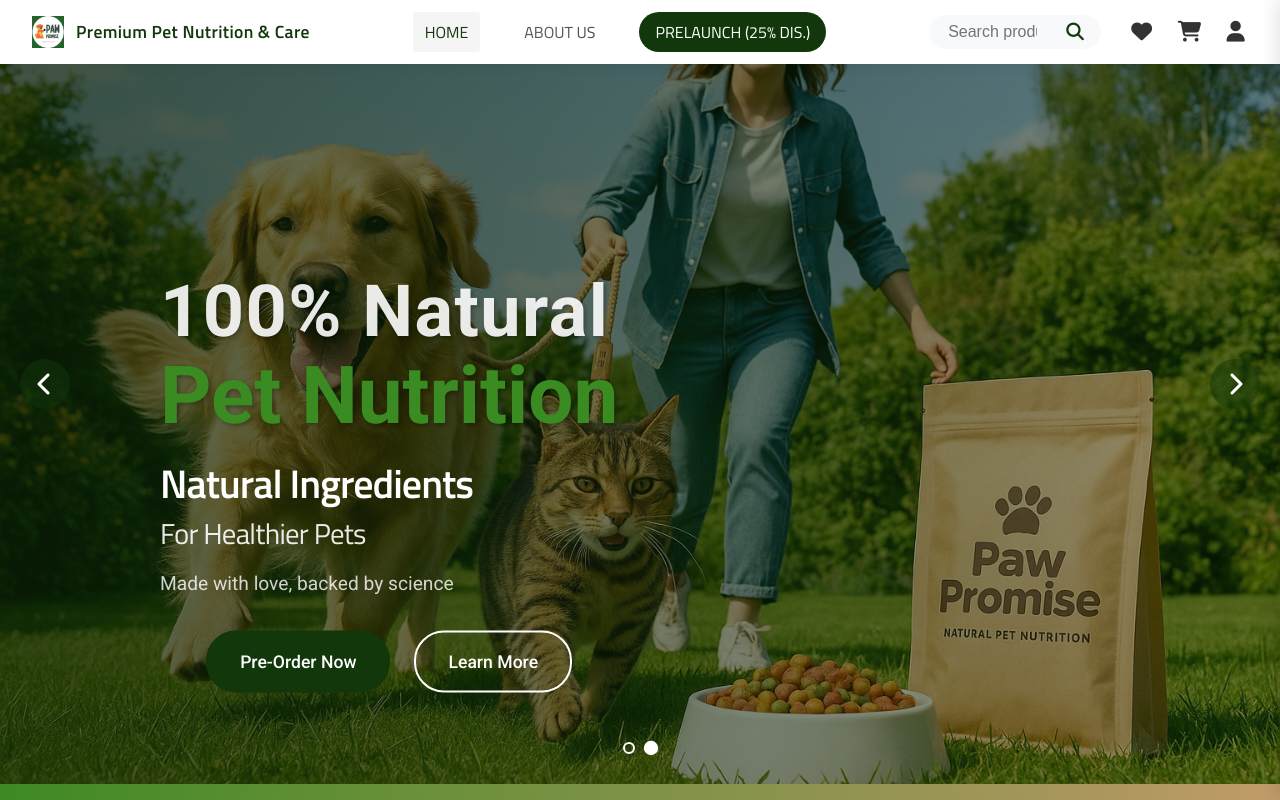
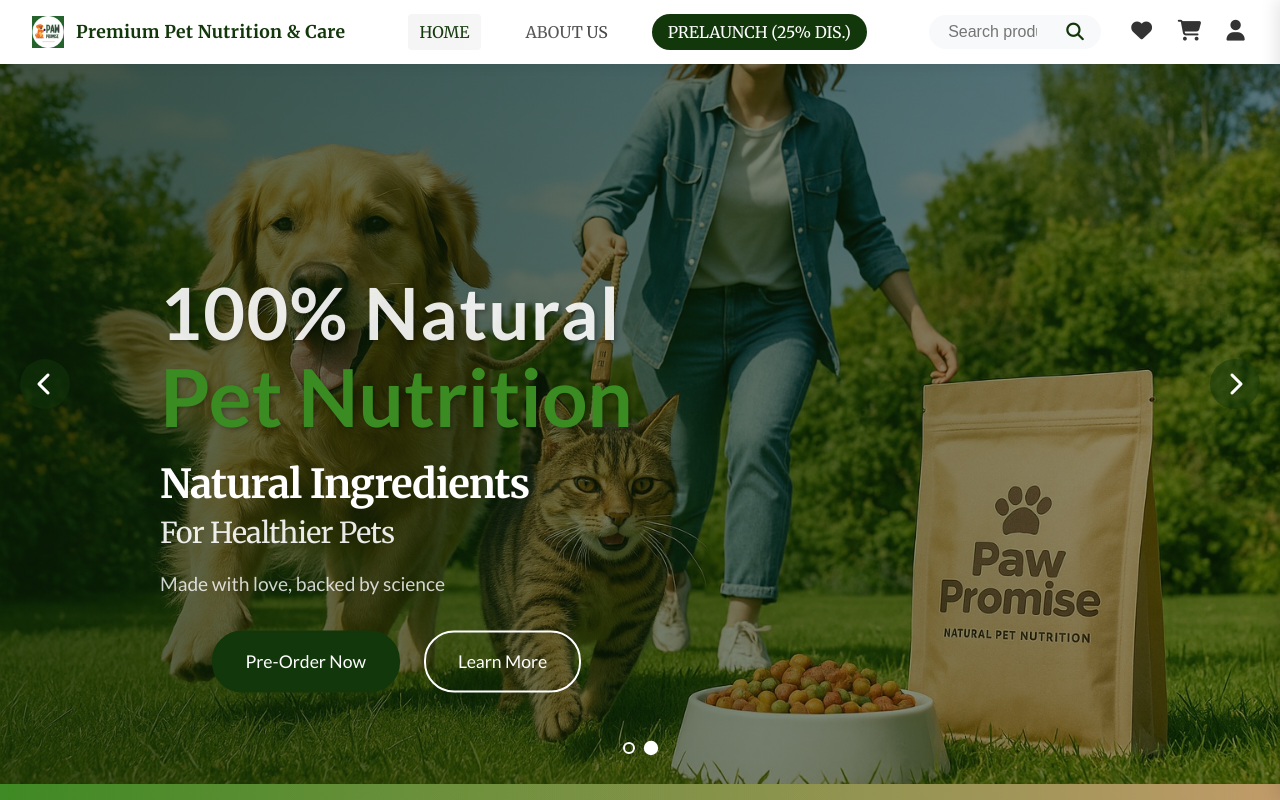
Before and after one commit to tuleshghelani/pawpromise, an Angular app: page / in a window 1280 px wide. Built offline with nearby package versions, Linux system fonts and the light colour scheme.

Commit message:
Update typography and font styles in index.html and styles; replace existing fonts with Merriweather and Lato for improved readability and aesthetics

```diff
--- a/src/index.html
+++ b/src/index.html
@@ -9,11 +9,9 @@
   <link rel="icon" type="image/x-icon" href="favicon.ico">
   <link rel="preconnect" href="https://fonts.googleapis.com">
   <link rel="preconnect" href="https://fonts.gstatic.com" crossorigin>
-  <link href="https://fonts.googleapis.com/css2?family=Titillium+Web:wght@400;600;700&family=Roboto:wght@400;500;700&family=Montserrat:wght@600;700;800&display=swap" rel="stylesheet">
-  <link href="https://fonts.googleapis.com/css2?family=Inter:wght@400;500;600;700&display=swap" rel="stylesheet">
-  <link href="https://fonts.googleapis.com/css?family=Roboto:400,500,700&display=swap" rel="stylesheet">
+  <link href="https://fonts.googleapis.com/css2?family=Merriweather:wght@400;700;800&family=Lato:wght@400;500;600;700;800&display=swap" rel="stylesheet">
+  <link href="https://fonts.googleapis.com/css2?family=Lato:wght@400;700;800&family=Lato:wght@400;500;600;700;800&display=swap" rel="stylesheet">
   <!-- <link rel="canonical" href="https://pawpromise.co.uk{{ router.url }}" *ngIf="router.url"> -->
-  <link href="https://fonts.googleapis.com/css2?family=Roboto:wght@300;400;500&display=swap" rel="stylesheet">
   <!-- <link href="https://fonts.googleapis.com/icon?family=Material+Icons" rel="stylesheet"> -->
 </head>
 <body>
--- a/src/styles.scss
+++ b/src/styles.scss
@@ -187,6 +187,4 @@ a {
   margin-bottom: 2rem;
 }
 
-
 html, body { height: 100%; }
-body { margin: 0; font-family: Roboto, "Helvetica Neue", sans-serif; }
--- a/src/styles/_typography.scss
+++ b/src/styles/_typography.scss
@@ -1,7 +1,7 @@
 // Font Families
-$font-primary: 'Titillium Web', sans-serif;    // Modern, technical look for headings
-$font-secondary: 'Montserrat', sans-serif;     // Strong, professional for subheadings
-$font-body: 'Roboto', sans-serif;             // Clean, readable for body text
+$font-primary: 'Merriweather', serif;    // Modern, technical look for headings
+$font-secondary: 'Lato', sans-serif;     // Strong, professional for subheadings
+$font-body: 'Lato', sans-serif;             // Clean, readable for body text
 
 // Font Weights
 $weight-regular: 400;
```
